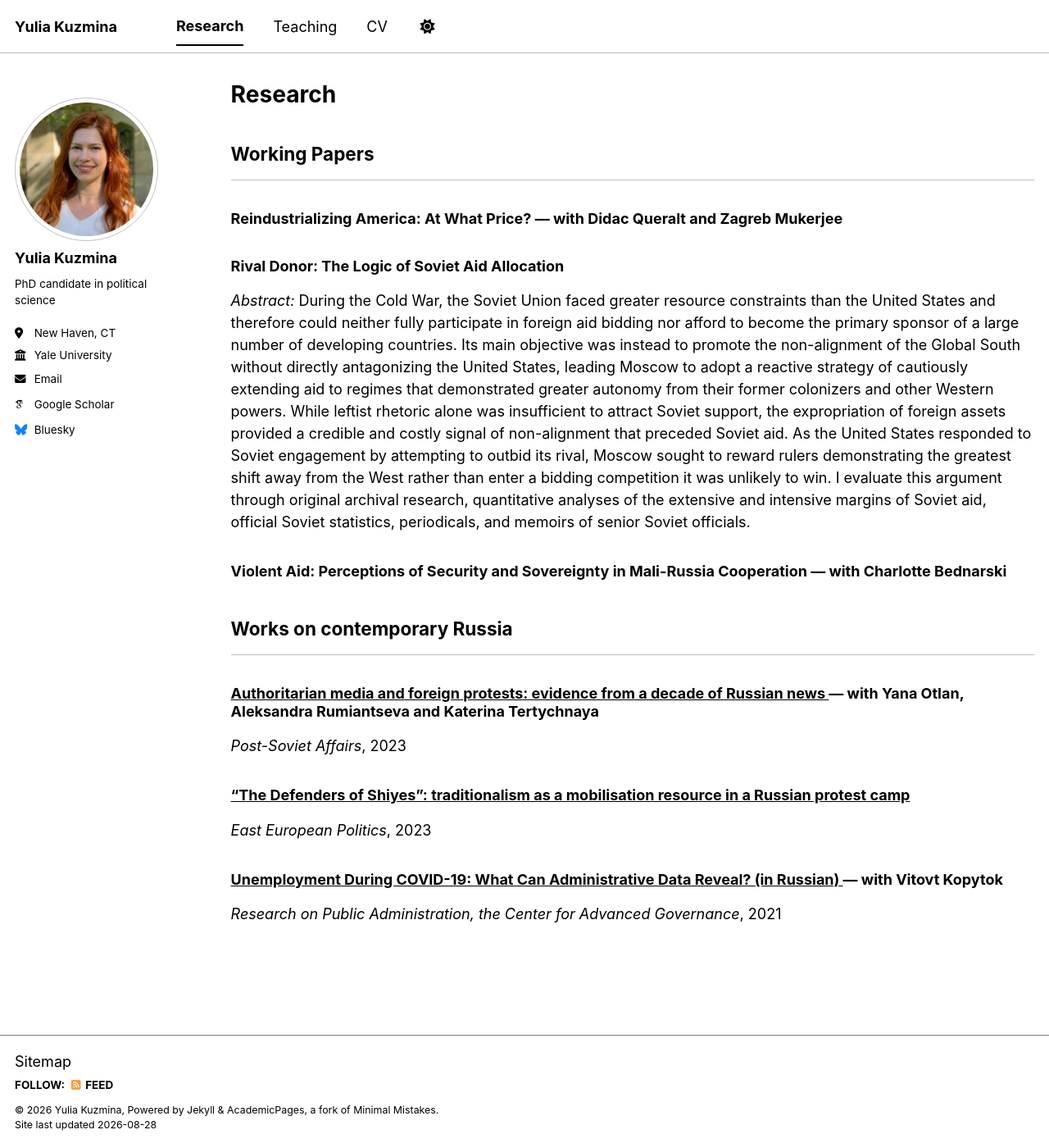
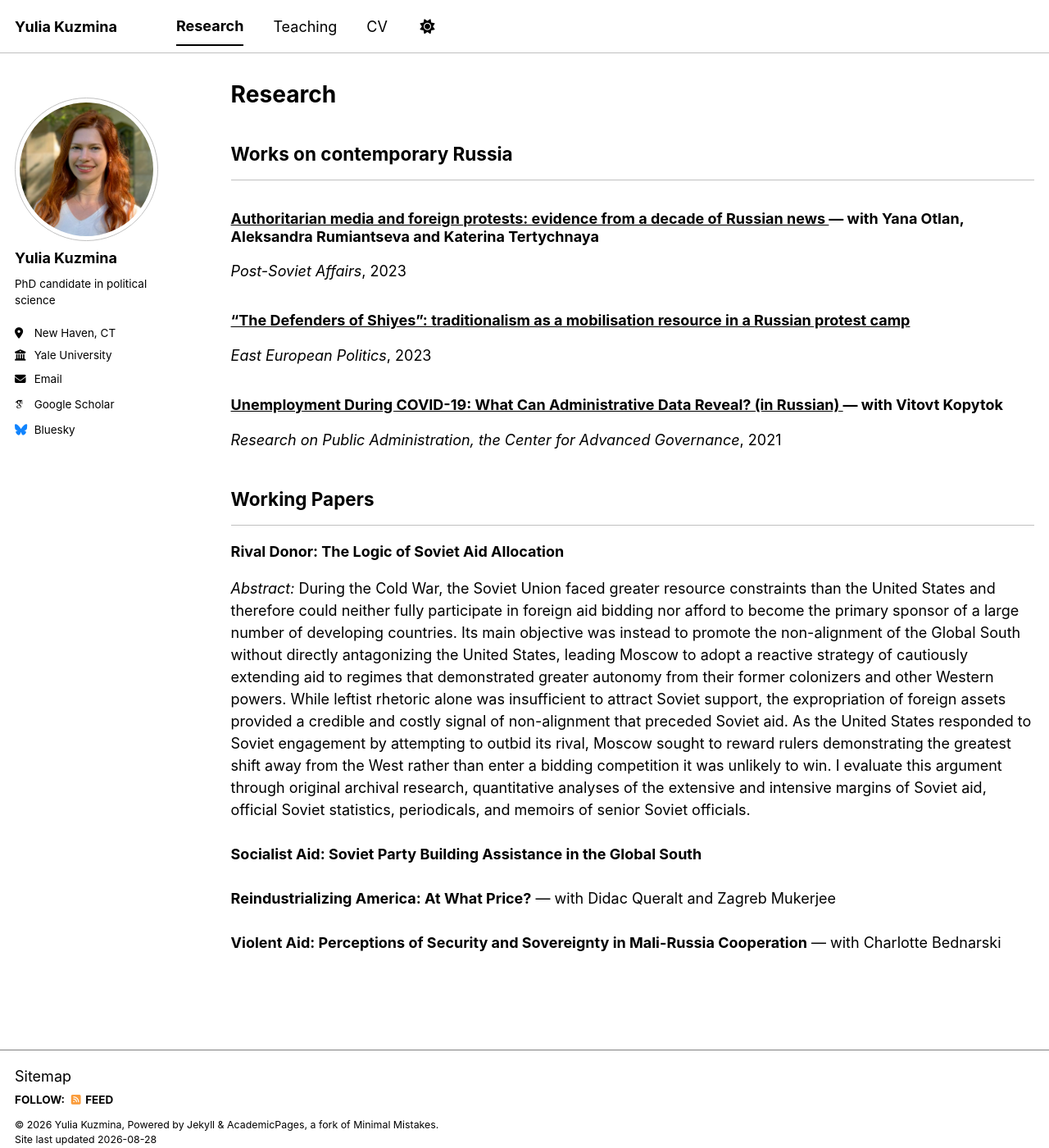
Before and after one commit to yuliakuzmina/yuliakuzmina.github.io, a Jekyll site: the page built from _pages/publications.html, in a window 1280 px wide and 1400 px high. Shown: the whole window at 82% size. Built offline with Jekyll 4.4.1, drawn with Linux system fonts in a browser that asks for light colours; some web fonts are replaced; a script bundle is joined from its source files by our own code; library files that are not in the unit come from our copies.

Commit message:
Update publications.html

```diff
--- a/_pages/publications.html
+++ b/_pages/publications.html
@@ -13,6 +13,9 @@
 <!-- New style rendering if publication categories are defined -->
 {% if site.publication_category %}
   {% for category in site.publication_category  %}
+    {% if category[0] == "manuscripts" %}
+      {% continue %}
+    {% endif %}
     {% assign title_shown = false %}
     {% for post in site.publications reversed %}
       {% if post.category != category[0] %}
@@ -30,3 +33,23 @@
     {% include archive-single.html %}
   {% endfor %}
 {% endif %}
+
+<h2>Working Papers</h2><hr />
+<div style="margin-bottom: 1.5em;">
+  <strong>Rival Donor: The Logic of Soviet Aid Allocation</strong>
+  <p><em>Abstract:</em> During the Cold War, the Soviet Union faced greater resource constraints than the United States and therefore could neither fully participate in foreign aid bidding nor afford to become the primary sponsor of a large number of developing countries. Its main objective was instead to promote the non-alignment of the Global South without directly antagonizing the United States, leading Moscow to adopt a reactive strategy of cautiously extending aid to regimes that demonstrated greater autonomy from their former colonizers and other Western powers. While leftist rhetoric alone was insufficient to attract Soviet support, the expropriation of foreign assets provided a credible and costly signal of non-alignment that preceded Soviet aid. As the United States responded to Soviet engagement by attempting to outbid its rival, Moscow sought to reward rulers demonstrating the greatest shift away from the West rather than enter a bidding competition it was unlikely to win. I evaluate this argument through original archival research, quantitative analyses of the extensive and intensive margins of Soviet aid, official Soviet statistics, periodicals, and memoirs of senior Soviet officials.</p>
+</div>
+
+<div style="margin-bottom: 1.5em;">
+  <strong>Socialist Aid: Soviet Party Building Assistance in the Global South</strong>
+ </div>
+
+<div style="margin-bottom: 1.5em;">
+  <strong>Reindustrializing America: At What Price?</strong> — with Didac Queralt and Zagreb Mukerjee
+</div>
+
+
+
+<div style="margin-bottom: 1.5em;">
+  <strong>Violent Aid: Perceptions of Security and Sovereignty in Mali-Russia Cooperation</strong> — with Charlotte Bednarski
+</div>
```
